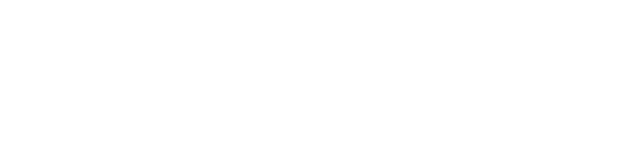
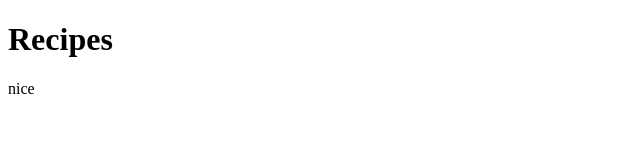
Before and after one commit to lukibrasil/odin-recipies, a plain HTML site: page index.html in a window 1280 px wide. Shown: the whole page, without its empty margins (0-640 px from the left). Drawn offline with Linux system fonts and the light colour scheme.

Commit message:
Adding recipies

```diff
--- a/index.html
+++ b/index.html
@@ -7,6 +7,9 @@
     <title>Document</title>
 </head>
 <body>
-
+    <h1> Recipes</h1>
+    <p1>
+        nice
+    </p1>
 </body>
 </html>
```
